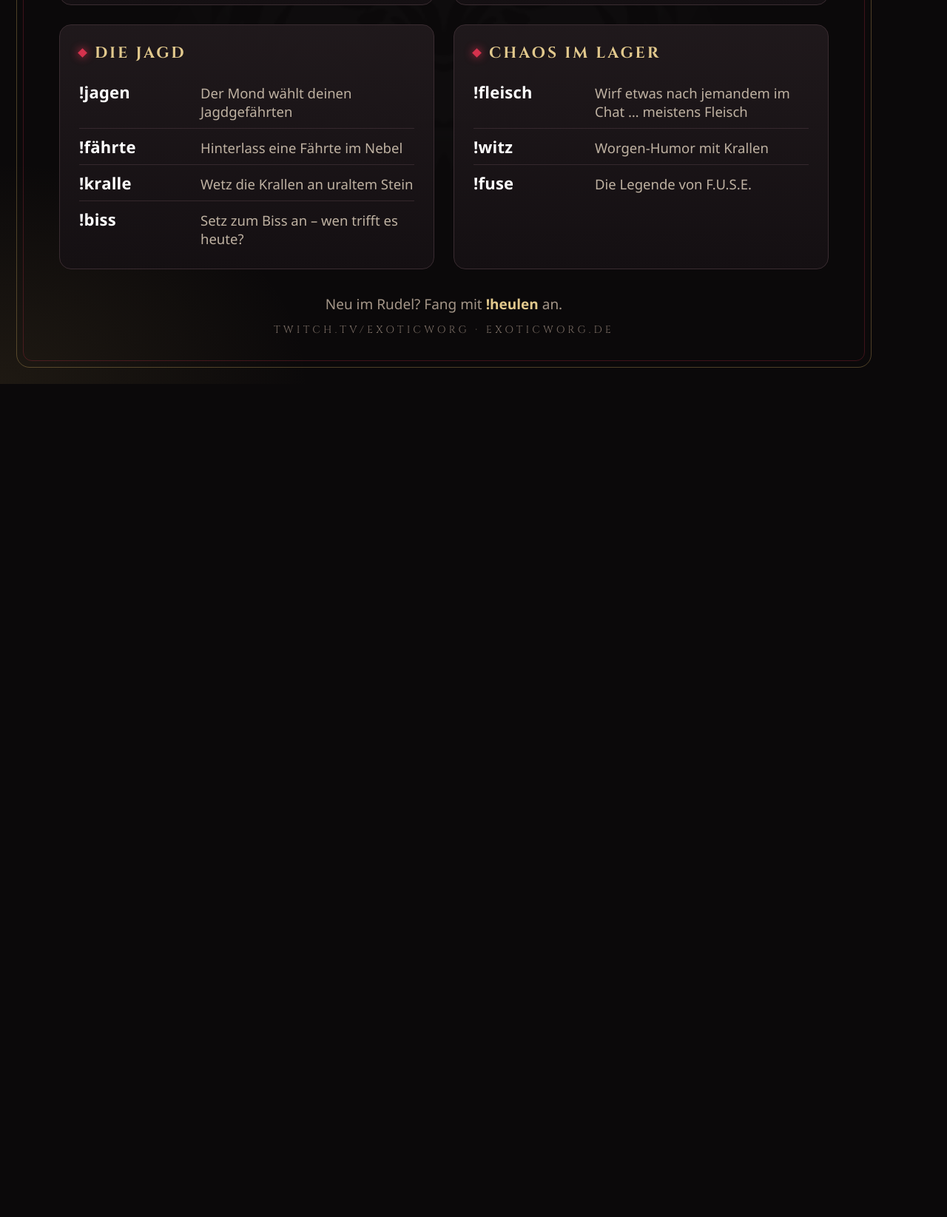
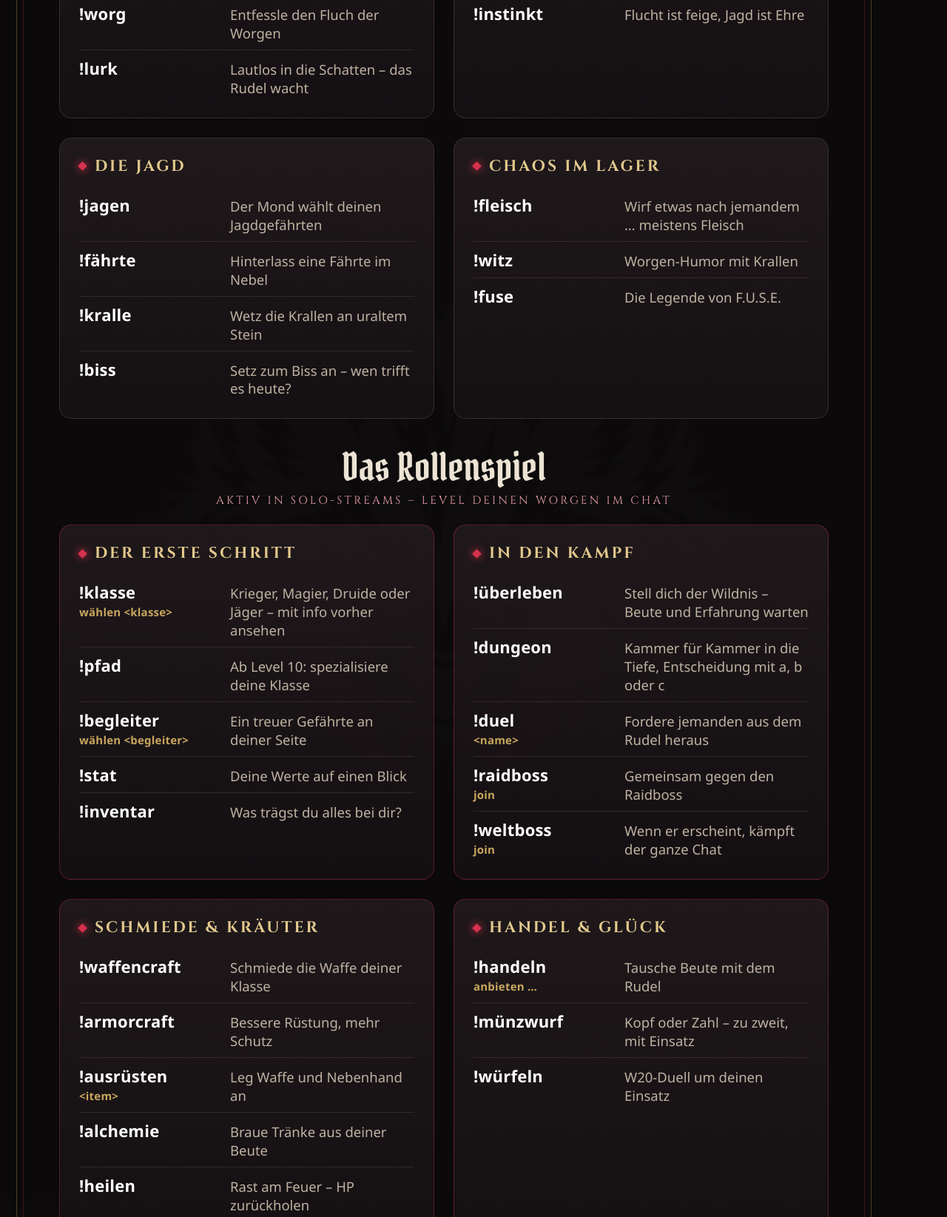
Before and after one commit to Exoticworg/homepage, a plain HTML site: page jagdbuch-quelle/render.html in a window 1280 px wide. Shown: the part 814-2459 px from the top of the page at 74% size. Before the commit the page ends 1333 px from the top, so only its background shows below. Drawn offline with Linux system fonts and the light colour scheme; files whose address does not match are found by name.

Commit message:
Jagdbuch: Rollenspiel-Befehle ergänzt
Co-Authored-By: Claude Opus 5.5 <noreply@anthropic.com>
Claude-Session: https://claude.ai/code/session_017xUbLKwy7ULAByV6Z9Ekj7

```diff
--- a/jagdbuch-quelle/befehle.json
+++ b/jagdbuch-quelle/befehle.json
@@ -1,28 +1,59 @@
 {
-  "gruppen": [
+  "teile": [
+    { "titel": "Befehle für das Rudel", "hinweis": "Immer aktiv – einfach in den Chat schreiben", "gruppen": [
       { "titel": "Ruf des Rudels", "befehle": [
-      ["!heulen", "Schnauze gen Himmel – ein Heulen durch die Dunkelheit"],
-      ["!rudel", "Zeig, dass du zum Rudel gehörst"],
-      ["!wolf", "Wie viel Prozent Wolf steckt in dir?"],
-      ["!worg", "Entfessle den Fluch der Worgen"],
-      ["!lurk", "Lautlos in die Schatten – das Rudel wacht"]
+        ["!heulen", "", "Schnauze gen Himmel – ein Heulen durch die Dunkelheit"],
+        ["!rudel", "", "Zeig, dass du zum Rudel gehörst"],
+        ["!wolf", "", "Wie viel Prozent Wolf steckt in dir?"],
+        ["!worg", "", "Entfessle den Fluch der Worgen"],
+        ["!lurk", "", "Lautlos in die Schatten – das Rudel wacht"]
       ]},
       { "titel": "Unter dem Mond", "befehle": [
-      ["!mond", "Der Mond flüstert dir dein Schicksal zu"],
-      ["!blutmond", "Der Blutmond steht über dir – nichts ist sicher"],
-      ["!jagdgeist", "Der Jagdgeist fällt sein Urteil über dich"],
-      ["!instinkt", "Flucht ist feige, Jagd ist Ehre"]
+        ["!mond", "", "Der Mond flüstert dir dein Schicksal zu"],
+        ["!blutmond", "", "Der Blutmond steht über dir – nichts ist sicher"],
+        ["!jagdgeist", "", "Der Jagdgeist fällt sein Urteil über dich"],
+        ["!instinkt", "", "Flucht ist feige, Jagd ist Ehre"]
       ]},
       { "titel": "Die Jagd", "befehle": [
-      ["!jagen", "Der Mond wählt deinen Jagdgefährten"],
-      ["!fährte", "Hinterlass eine Fährte im Nebel"],
-      ["!kralle", "Wetz die Krallen an uraltem Stein"],
-      ["!biss", "Setz zum Biss an – wen trifft es heute?"]
+        ["!jagen", "", "Der Mond wählt deinen Jagdgefährten"],
+        ["!fährte", "", "Hinterlass eine Fährte im Nebel"],
+        ["!kralle", "", "Wetz die Krallen an uraltem Stein"],
+        ["!biss", "", "Setz zum Biss an – wen trifft es heute?"]
       ]},
       { "titel": "Chaos im Lager", "befehle": [
-      ["!fleisch", "Wirf etwas nach jemandem im Chat … meistens Fleisch"],
-      ["!witz", "Worgen-Humor mit Krallen"],
-      ["!fuse", "Die Legende von F.U.S.E."]
+        ["!fleisch", "", "Wirf etwas nach jemandem … meistens Fleisch"],
+        ["!witz", "", "Worgen-Humor mit Krallen"],
+        ["!fuse", "", "Die Legende von F.U.S.E."]
+      ]}
+    ]},
+    { "titel": "Das Rollenspiel", "hinweis": "Aktiv in Solo-Streams – level deinen Worgen im Chat", "gruppen": [
+      { "titel": "Der erste Schritt", "befehle": [
+        ["!klasse", "wählen <klasse>", "Krieger, Magier, Druide oder Jäger – mit info vorher ansehen"],
+        ["!pfad", "", "Ab Level 10: spezialisiere deine Klasse"],
+        ["!begleiter", "wählen <begleiter>", "Ein treuer Gefährte an deiner Seite"],
+        ["!stat", "", "Deine Werte auf einen Blick"],
+        ["!inventar", "", "Was trägst du alles bei dir?"]
+      ]},
+      { "titel": "In den Kampf", "befehle": [
+        ["!überleben", "", "Stell dich der Wildnis – Beute und Erfahrung warten"],
+        ["!dungeon", "", "Kammer für Kammer in die Tiefe, Entscheidung mit a, b oder c"],
+        ["!duel", "<name>", "Fordere jemanden aus dem Rudel heraus"],
+        ["!raidboss", "join", "Gemeinsam gegen den Raidboss"],
+        ["!weltboss", "join", "Wenn er erscheint, kämpft der ganze Chat"]
+      ]},
+      { "titel": "Schmiede & Kräuter", "befehle": [
+        ["!waffencraft", "", "Schmiede die Waffe deiner Klasse"],
+        ["!armorcraft", "", "Bessere Rüstung, mehr Schutz"],
+        ["!ausrüsten", "<item>", "Leg Waffe und Nebenhand an"],
+        ["!alchemie", "", "Braue Tränke aus deiner Beute"],
+        ["!heilen", "", "Rast am Feuer – HP zurückholen"],
+        ["!pflanze · !giessen · !ernte", "", "Dein eigenes Kräuterbeet"]
+      ]},
+      { "titel": "Handel & Glück", "befehle": [
+        ["!handeln", "anbieten …", "Tausche Beute mit dem Rudel"],
+        ["!münzwurf", "", "Kopf oder Zahl – zu zweit, mit Einsatz"],
+        ["!würfeln", "", "W20-Duell um deinen Einsatz"]
+      ]}
     ]}
   ]
 }
--- a/jagdbuch-quelle/render.html
+++ b/jagdbuch-quelle/render.html
@@ -15,20 +15,26 @@ h1{font-family:'Pirata One';font-weight:400;font-size:104px;line-height:1;margin
 .sub{font-size:22px;color:#cdbfaa}
 .rule{height:1px;margin:34px auto 30px;width:70%;background:linear-gradient(90deg,transparent,rgba(214,50,77,.7),rgba(200,166,93,.7),rgba(214,50,77,.7),transparent)}
 .grid{display:grid;grid-template-columns:1fr 1fr;gap:26px;position:relative}
+.teil{position:relative;margin-bottom:40px}
+.teil h3{font-family:'Pirata One';font-weight:400;font-size:52px;text-align:center;line-height:1}
+.teil .h{text-align:center;color:#c8a65d;font-family:'Cinzel';letter-spacing:.22em;font-size:15px;text-transform:uppercase;margin:8px 0 22px}
+.teil.rpg .h{color:#f1a3b0}
+.teil.rpg .g{border-color:rgba(214,50,77,.35)}
+.c i{display:block;font-style:normal;font-size:15px;color:#c8a65d;font-weight:600;margin-top:2px}
 .g{background:linear-gradient(180deg,rgba(33,26,29,.92),rgba(21,16,19,.92));border:1px solid #3a2c31;border-radius:16px;padding:24px 26px 18px}
 .g h2{font-family:'Cinzel';font-weight:700;font-size:21px;letter-spacing:.14em;text-transform:uppercase;color:#e2c98d;margin-bottom:14px;display:flex;align-items:center;gap:12px}
 .g h2:before{content:"";width:9px;height:9px;transform:rotate(45deg);background:#d6324d;box-shadow:0 0 12px #d6324d}
 .c{display:flex;gap:14px;align-items:baseline;padding:9px 0;border-top:1px solid rgba(78,58,64,.55)}
 .c:first-of-type{border-top:0}
-.c b{font-family:"Segoe UI",system-ui,Arial,sans-serif;font-weight:700;font-size:22px;color:#fff;min-width:150px;letter-spacing:.01em}
+.c b{flex:0 0 190px;font-family:"Segoe UI",system-ui,Arial,sans-serif;font-weight:700;font-size:22px;color:#fff;min-width:150px;letter-spacing:.01em}
 .c span{font-size:18.5px;color:#bfb2a2;line-height:1.35}
 footer{position:relative;text-align:center;margin-top:34px;font-size:19px;color:#a49688}
 footer b{color:#e2c98d;font-weight:600}
 footer .m{font-family:'Cinzel';letter-spacing:.3em;font-size:14px;color:#7a6d64;margin-top:12px;text-transform:uppercase}
 </style></head><body><div class="page"><div class="frame"></div>
-<header><img src="sigil.png"><div class="k">Twitch · ExoticWorg</div><h1>Das Jagdbuch</h1><div class="sub">Befehle für das Rudel – einfach in den Chat schreiben</div></header>
-<div class="rule"></div><div class="grid" id="g"></div>
-<footer>Neu im Rudel? Fang mit <b>!heulen</b> an.<div class="m">twitch.tv/exoticworg · exoticworg.de</div></footer>
+<header><img src="sigil.png"><div class="k">Twitch · ExoticWorg</div><h1>Das Jagdbuch</h1><div class="sub">Alle Chatbefehle für das Rudel</div></header>
+<div class="rule"></div><div id="g"></div>
+<footer>Neu im Rudel? Fang mit <b>!heulen</b> an – im Rollenspiel mit <b>!klasse info</b>.<div class="m">twitch.tv/exoticworg · exoticworg.de</div></footer>
 </div><script>
-fetch('befehle.json').then(r=>r.json()).then(D=>{document.getElementById('g').innerHTML=D.gruppen.map(g=>`<div class="g"><h2>${g.titel}</h2>${g.befehle.map(([c,t])=>`<div class="c"><b>${c}</b><span>${t}</span></div>`).join('')}</div>`).join('');document.body.dataset.ok=1});
+fetch('befehle.json').then(r=>r.json()).then(D=>{document.getElementById('g').innerHTML=D.teile.map((t,i)=>`<div class="teil ${i?'rpg':''}"><h3>${t.titel}</h3><div class="h">${t.hinweis}</div><div class="grid">${t.gruppen.map(g=>`<div class="g"><h2>${g.titel}</h2>${g.befehle.map(([c,a,x])=>`<div class="c"><b>${c}${a?`<i>${a.replace(/</g,'&lt;')}</i>`:''}</b><span>${x}</span></div>`).join('')}</div>`).join('')}</div></div>`).join('');document.body.dataset.ok=1});
 </script></body></html>
--- a/style.css
+++ b/style.css
@@ -81,7 +81,8 @@ h2{font-family:var(--deco);font-weight:400;font-size:clamp(34px,5vw,46px);line-h
 .note{font-size:13.5px;color:var(--dim);margin-top:14px}
 
 /* Jagdbuch */
-.jb{display:grid;grid-template-columns:.9fr 1.1fr;gap:40px;align-items:center}
+.jb{display:grid;grid-template-columns:.9fr 1.1fr;gap:40px;align-items:start}
+.jb>div:first-child{position:sticky;top:110px}
 .jbimg{display:block;border-radius:16px;overflow:hidden;border:1px solid var(--line);box-shadow:0 20px 50px rgba(0,0,0,.5);transition:.2s}
 .jbimg:hover{transform:translateY(-3px);border-color:var(--gold)}
 /* Live */
@@ -142,6 +143,7 @@ footer a{color:var(--muted)}
   .g4,.g3,.g4.g5{grid-template-columns:repeat(2,1fr)}
   .plan{grid-template-columns:repeat(4,1fr)}
   .split,.jb{grid-template-columns:1fr}
+  .jb>div:first-child{position:static}
 }
 @media (max-width:620px){
   .nav{display:none}
```
Also changed, not shown: index.html (+2 -1 lines), assets/jagdbuch.jpg, assets/jagdbuch.png. Lines whose indentation alone changed are shown as unchanged.
